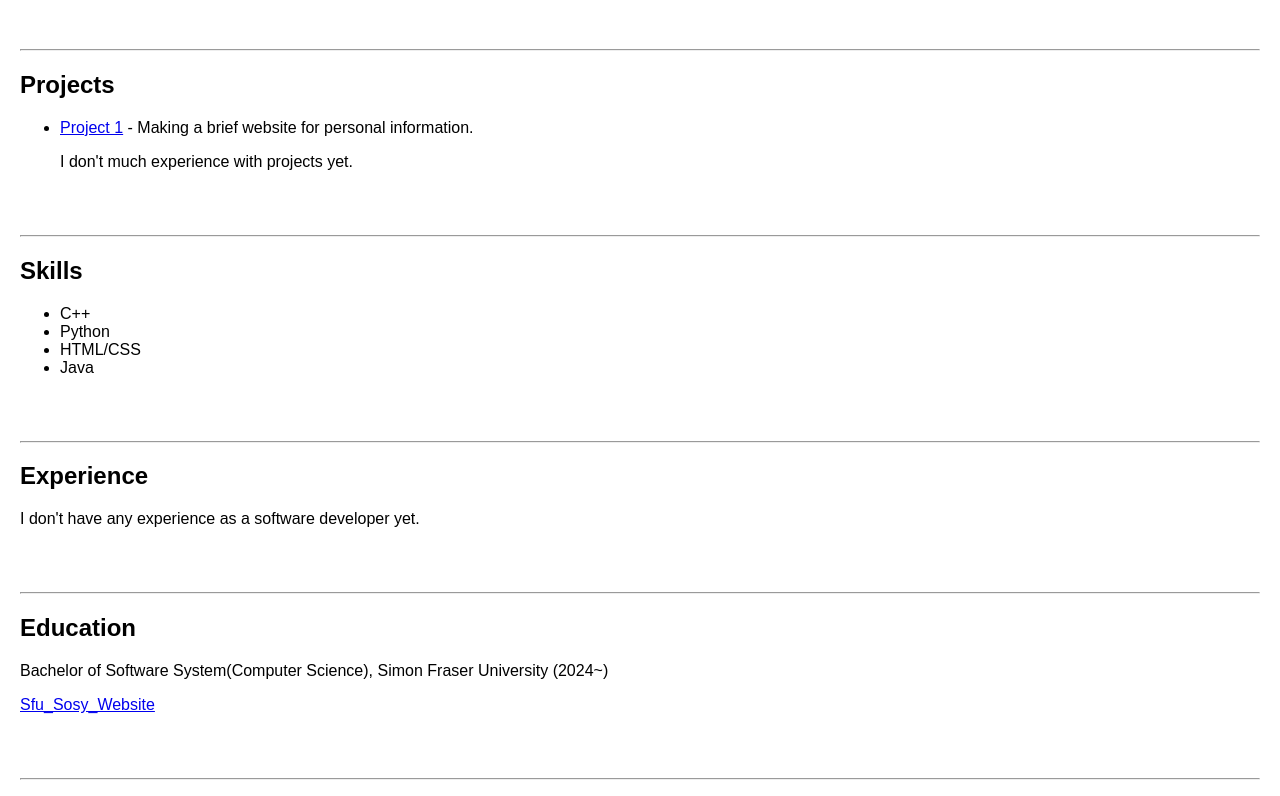
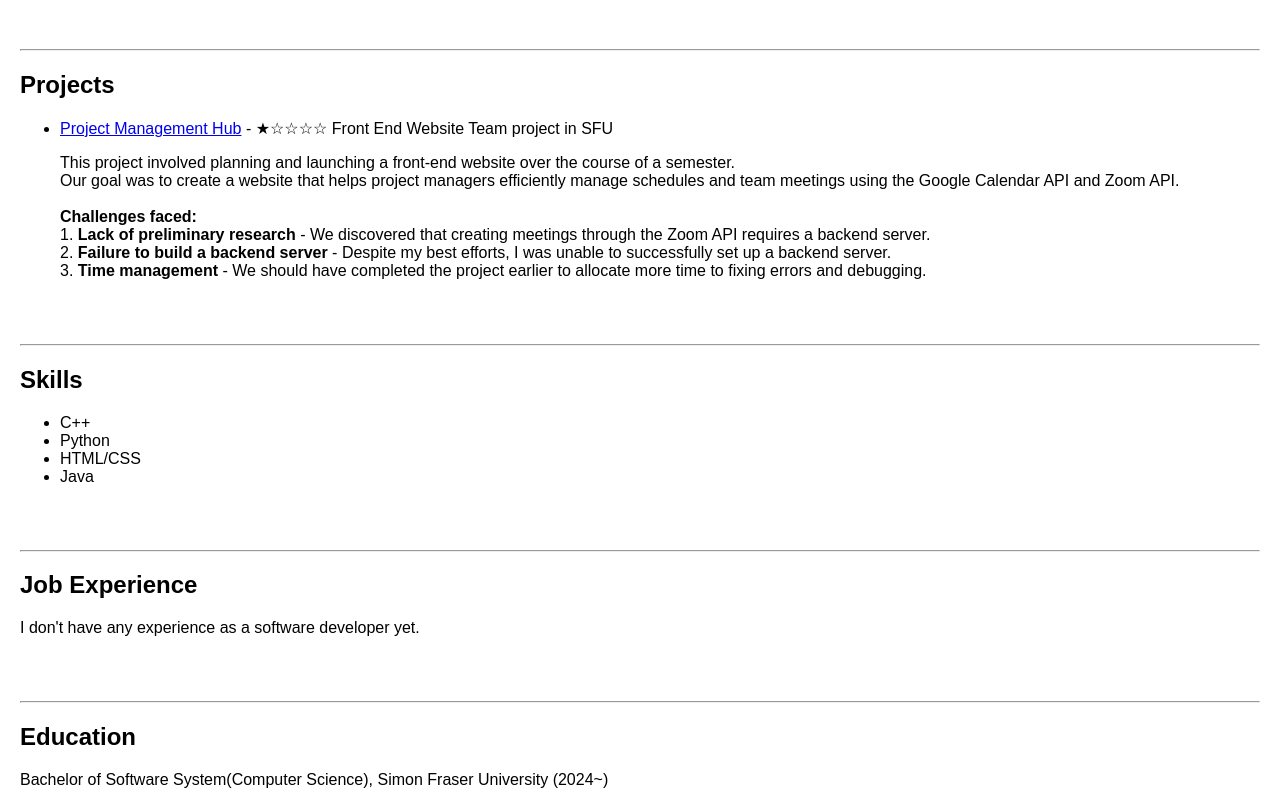
Before and after one commit to AidenPark123/AidenPark123.github.io, a plain HTML site: page index.html in a window 1280 px wide. Shown: the part 555-1351 px from the top of the page. Drawn offline with Linux system fonts and the light colour scheme.

Commit message:
-Added new project at the project section. - Rename "Experience" to "Job Experience"

```diff
--- a/index.html
+++ b/index.html
@@ -44,8 +44,16 @@
     <hr>
     <h2>Projects</h2>
     <ul>
-      <li><a href="https://github.com/AidenPark123/AidenPark123.github.io">Project 1</a> - Making a brief website for personal information.</li>
-      <p>I don't much experience with projects yet.</p>
+      <li><a href="https://pmh-main.d3u9ubqp7jvul9.amplifyapp.com/">Project Management Hub</a> - ★☆☆☆☆ Front End Website Team project in SFU </li>
+      <p>
+        This project involved planning and launching a front-end website over the course of a semester.<br>
+        Our goal was to create a website that helps project managers efficiently manage schedules and team meetings using the Google Calendar API and Zoom API.<br><br>
+
+        <strong>Challenges faced:</strong><br>
+        1. <strong>Lack of preliminary research</strong> - We discovered that creating meetings through the Zoom API requires a backend server.<br>
+        2. <strong>Failure to build a backend server</strong> - Despite my best efforts, I was unable to successfully set up a backend server.<br>
+        3. <strong>Time management</strong> - We should have completed the project earlier to allocate more time to fixing errors and debugging.
+      </p>
     </ul>
   </section>
 
@@ -63,7 +71,7 @@
 
   <section id="experience">
     <hr>
-    <h2>Experience</h2>
+    <h2>Job Experience</h2>
     <p>I don't have any experience as a software developer yet.</p>
   </section>
 
```
